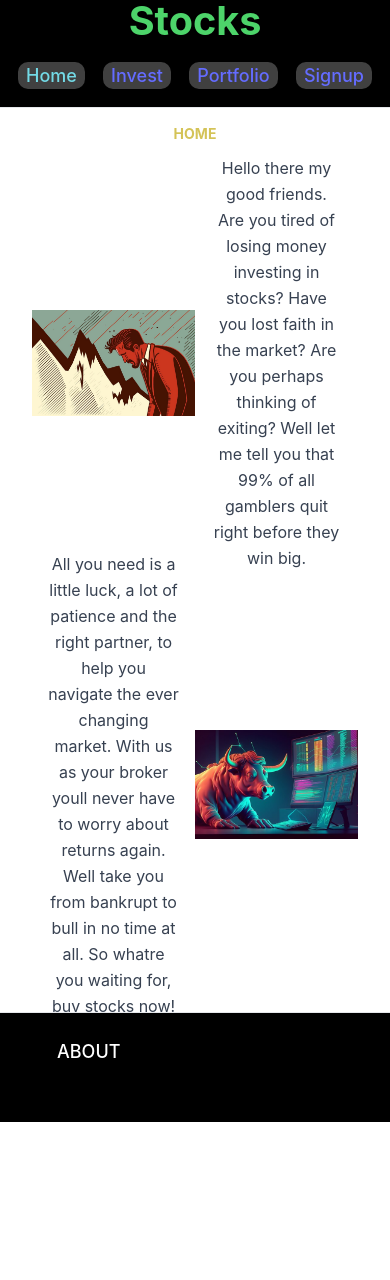
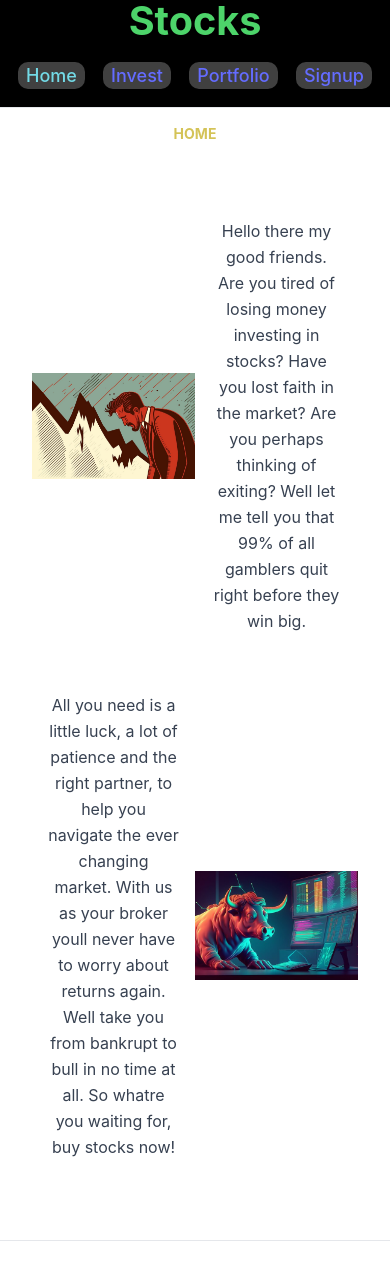
Before and after one commit to S-Pushkar/stock-market, a React (Vite) app: page / in a window 390 px wide. Shown: the top 1280 px of the page. Before the commit the page ends 1122 px from the top, so only its background shows below. Built offline with nearby package versions, Linux system fonts and the light colour scheme.

Commit message:
Made the home page and footer responsive.

```diff
--- a/index.html
+++ b/index.html
@@ -2,7 +2,7 @@
 <html lang="en">
   <head>
     <meta charset="UTF-8" />
-	<link rel="icon" type="image/png" href="/icon.png">
+	  <link rel="icon" type="image/png" href="/icon.png">
     <meta name="viewport" content="width=device-width, initial-scale=1.0" />
     <title>Stocks</title>
   </head>
--- a/src/App.jsx
+++ b/src/App.jsx
@@ -45,13 +45,14 @@ function App() {
 						<Route path="log-in" element={<Login />} />
 					</Routes>
 				</main>
-
-				<hr />
-				<footer className='flex justify-start bg-[#000000]'>
-					<div className={`foot-stuff`}>
-						<Link className={`link ${currentPage == 'About' ? 'sm:text-xs lg:text-lg ml-8 mr-8 mb-8 text-[rgb(115,218,230)]' : 'sm:text-xs lg:text-lg ml-8 mr-8 mb-8'}`} to="/about" style={{padding:'5px'}}>ABOUT</Link>
-					</div>
-				</footer>
+				<div className='mb-0 w-full mt-4'>
+					<hr />
+					<footer className='flex justify-start'>
+						<div className={`foot-stuff`}>
+							<Link className={`link ${currentPage == 'About' ? 'sm:text-xs lg:text-lg ml-8 mr-8 mb-8 text-[rgb(115,218,230)]' : 'sm:text-xs lg:text-lg ml-8 mr-8 mb-8'}`} to="/about" style={{padding:'5px'}}>ABOUT</Link>
+						</div>
+					</footer>
+				</div>
 			</div>
 		</PageContext.Provider>
 	);
--- a/src/Home.jsx
+++ b/src/Home.jsx
@@ -11,7 +11,7 @@ export default function Home() {
     return (
         <div className="lg:px-20 px-8 md:text-base text-xs lg:text-base">
             <h1 className="text-[rgb(212,195,87)] mt-4 mb-2 text-sm lg:text-lg font-bold">HOME</h1>
-			<div className="grid grid-cols-2 grid-rows-2 h-screen">
+			<div className="grid grid-cols-2 grid-rows-2 min-h-screen mt-8 mb-8">
 				<div className="bg-grey-400 p-4 rounded-lg flex justify-center items-center"
 					style={{
 					backgroundImage: `url(${backgroundImage})`,
@@ -47,7 +47,7 @@ export default function Home() {
 					}}>
 				</div>
 			</div>
-			<br></br>
+			<br />
         </div>
     );
 }
```
